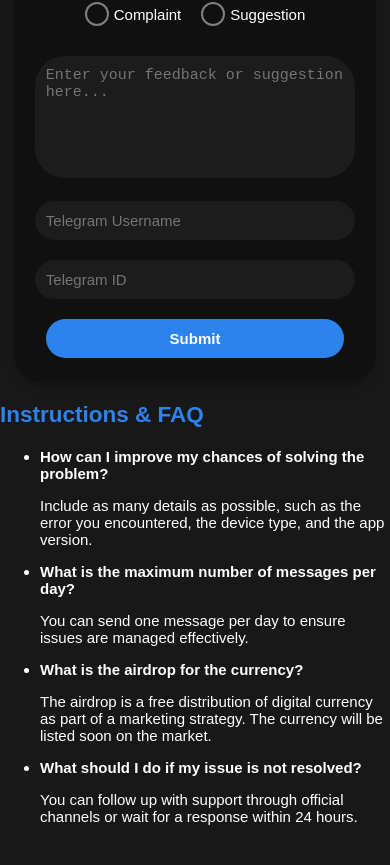
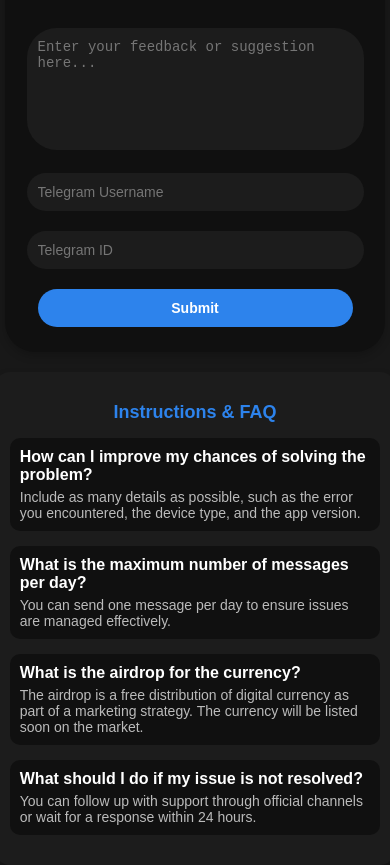
Before and after one commit to mx-app/Halwen, a plain HTML site: page index.html in a window 390 px wide. Shown: the part 46-911 px from the top of the page. Before the commit the page ends 886 px from the top, so only its background shows below. Drawn offline with Linux system fonts and the light colour scheme; a script that the page names is missing.

Commit message:
Update style.css

```diff
--- a/style.css
+++ b/style.css
@@ -1,3 +1,4 @@
+/* إزالة التأثيرات الافتراضية */
 button, input, select, textarea, img, a {
     outline: none;
     box-shadow: none;
@@ -14,6 +15,8 @@
 img {
     pointer-events: none;
 }
+
+/* تصميم الجسم */
 body {
     font-family: Arial, sans-serif;
     background-color: #181818;
@@ -26,6 +29,8 @@
     height: 100vh;
     margin: 0;
 }
+
+/* تصميم الحاوية الأساسية */
 .container {
     text-align: center;
     max-width: 350px;
@@ -35,24 +40,26 @@
     border-radius: 30px;
     box-shadow: 0 4px 8px rgba(0, 0, 0, 0.2);
 }
+
+/* تصميم خيارات النوع */
 .option-group {
-    text-align: center; /* لضمان النصوص في الوسط */
+    text-align: center;
     margin: 10px 0;
     display: flex;
-    justify-content: center; /* تمركز العناصر في المنتصف أفقياً */
-    gap: 20px; /* المسافة بين الخيارات */
+    justify-content: center;
+    gap: 20px;
 }
 
 .option {
     display: flex;
     align-items: center;
-    gap: 5px; /* المسافة بين دائرة الاختيار والنص */
+    gap: 5px;
 }
 
 .option input {
     appearance: none;
-    width: 7px; /* حجم الدائرة */
-    height: 7px; /* حجم الدائرة */
+    width: 7px;
+    height: 7px;
     border: 2px solid #808080;
     border-radius: 50%;
     background-color: transparent;
@@ -65,6 +72,7 @@
     border-color: #2D83EC;
 }
 
+/* تصميم الحقول النصية والأزرار */
 textarea, input, button {
     width: 90%;
     margin: 10px auto;
@@ -77,13 +85,16 @@
     outline: none;
     transition: border-color 0.3s ease;
 }
+
 textarea:focus, input:focus {
     border-color: #808080;
 }
+
 textarea {
     height: 100px;
     resize: none;
 }
+
 button {
     background-color: #2D83EC;
     color: #FFFFFF;
@@ -91,13 +102,92 @@
     cursor: pointer;
     transition: background-color 0.3s ease;
 }
+
 button:hover {
     background-color: #1E2337;
 }
+
+/* تصميم العناوين */
 h2 {
     margin-bottom: 20px;
     color: #2D83EC;
 }
+
+/* تصميم النصوص */
 p {
-            text-align: left; /* محاذاة النص لليمين */
+    text-align: left;
+    margin-bottom: 10px;
 }
+
+/* تصميم الأسئلة (FAQ) */
+.faq-container {
+    margin-top: 20px;
+    width: 90%;
+    padding: 15px;
+    background-color: #1c1c1c;
+    border-radius: 15px;
+    box-shadow: 0 4px 8px rgba(0, 0, 0, 0.2);
+    color: #FFFFFF;
+}
+
+.faq-container h2 {
+    font-size: 18px;
+    margin-bottom: 15px;
+    color: #2D83EC;
+    text-align: center;
+}
+
+.faq-container ul {
+    list-style: none;
+    padding: 0;
+}
+
+.faq-container li {
+    margin-bottom: 15px;
+    padding: 10px;
+    background-color: #101010;
+    border-radius: 10px;
+    transition: background-color 0.3s ease;
+}
+
+.faq-container li:hover {
+    background-color: #2D83EC;
+    color: #FFFFFF;
+}
+
+.faq-container li strong {
+    display: block;
+    font-size: 16px;
+    color: #FFFFFF;
+    margin-bottom: 5px;
+}
+
+.faq-container li p {
+    font-size: 14px;
+    color: #BBBBBB;
+    margin: 0;
+}
+
+/* تأثير الفوكس على العناصر */
+textarea:focus, input:focus, button:focus {
+    outline: none;
+    border-color: #2D83EC;
+}
+
+/* تأثير زر الإرسال */
+button:active {
+    background-color: #142850;
+}
+
+/* وسائط العرض الصغيرة */
+@media screen and (max-width: 768px) {
+    body {
+        font-size: 14px;
+    }
+    .container, .faq-container {
+        width: 95%;
+    }
+    button, input, textarea {
+        font-size: 14px;
+    }
+}
```
Lines whose indentation alone changed are shown as unchanged.
